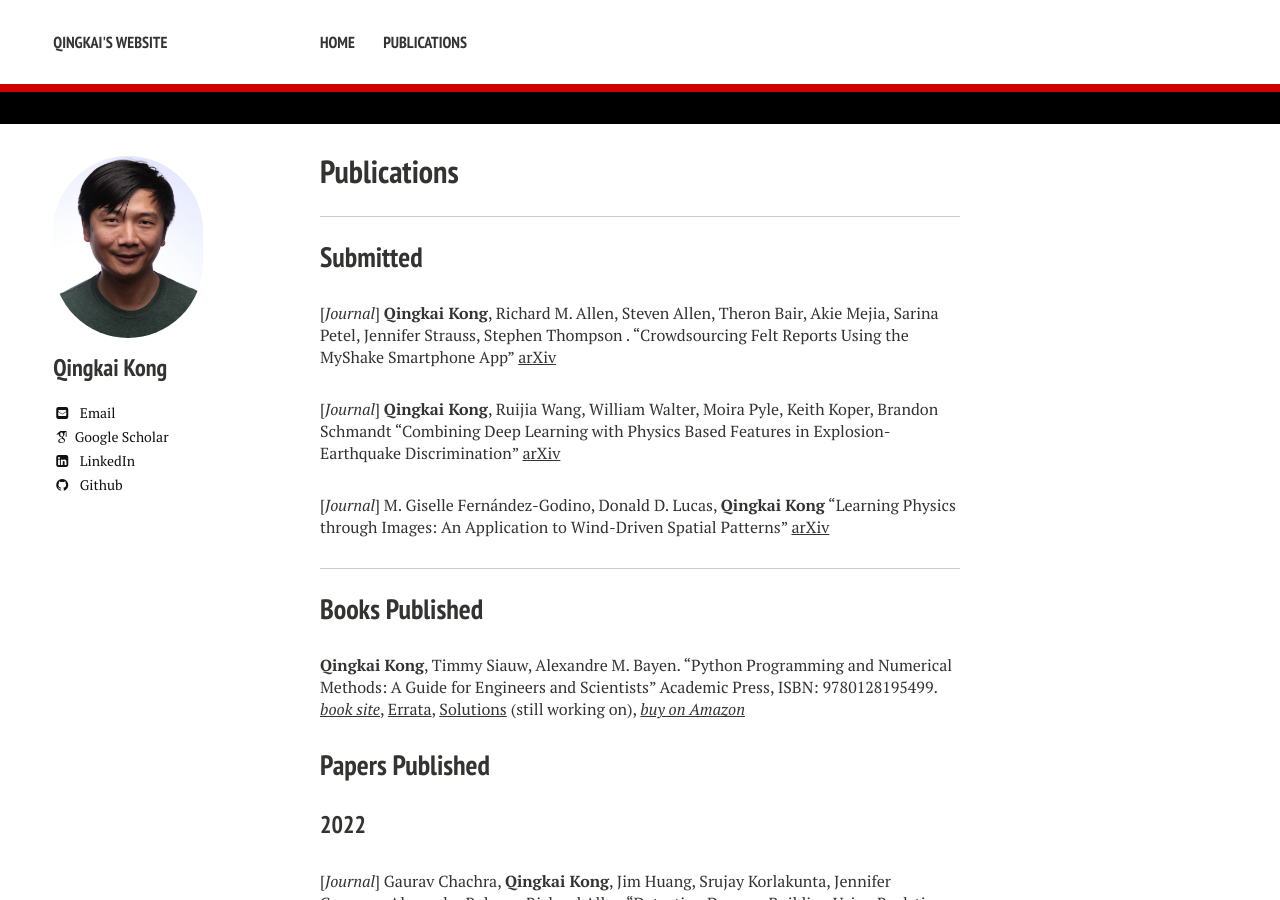
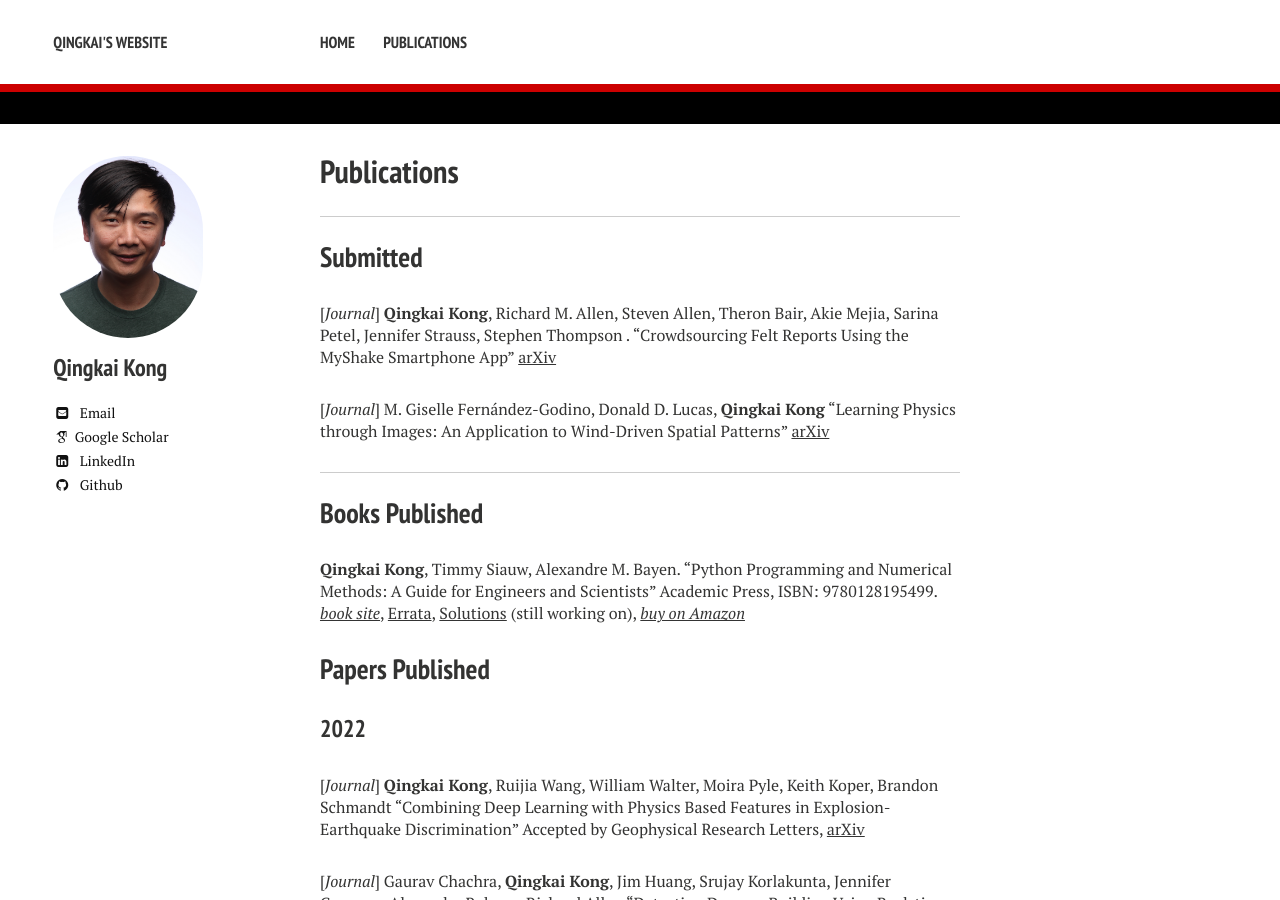
Before and after one commit to qingkaikong/qingkaikong, a Jekyll site: the page built from publications.md, in a window 1280 px wide and 900 px high. Built offline with Jekyll 4.4.1, drawn with Linux system fonts in a browser that asks for light colours; nearby versions of some CDN libraries; some web fonts are replaced; part of the change alters nothing that is shown.

Commit message:
grl update

```diff
--- a/publications.md
+++ b/publications.md
@@ -18,8 +18,6 @@ excerpt: "My publications"
 
 [*Journal*] **Qingkai Kong**, Richard M. Allen, Steven Allen, Theron Bair, Akie Mejia, Sarina Petel, Jennifer Strauss, Stephen Thompson . "Crowdsourcing Felt Reports Using the MyShake Smartphone App" [arXiv](https://arxiv.org/abs/2204.12675)
 
-[*Journal*] **Qingkai Kong**, Ruijia Wang, William Walter, Moira Pyle, Keith Koper, Brandon Schmandt "Combining Deep Learning with Physics Based Features in Explosion-Earthquake Discrimination" [arXiv](http://arxiv.org/abs/2203.06347)
-
 [*Journal*] M. Giselle Fernández-Godino, Donald D. Lucas, **Qingkai Kong** "Learning Physics through Images: An Application to Wind-Driven Spatial Patterns" [arXiv](https://arxiv.org/abs/2202.01762)
 
 ---
@@ -31,6 +29,8 @@ excerpt: "My publications"
 ## Papers Published
 
 ### 2022
+
+[*Journal*] **Qingkai Kong**, Ruijia Wang, William Walter, Moira Pyle, Keith Koper, Brandon Schmandt "Combining Deep Learning with Physics Based Features in Explosion-Earthquake Discrimination" Accepted by Geophysical Research Letters, [arXiv](http://arxiv.org/abs/2203.06347)
 
 [*Journal*] Gaurav Chachra, **Qingkai Kong**, Jim Huang, Srujay Korlakunta, Jennifer Grannen, Alexander Robson, Richard Allen "Detecting Damage Building Using Real-time Crowdsourced Images and Transfer Learning" Accepted by Scientific Reports, [arXiv](https://arxiv.org/abs/2110.05762)
 
```
